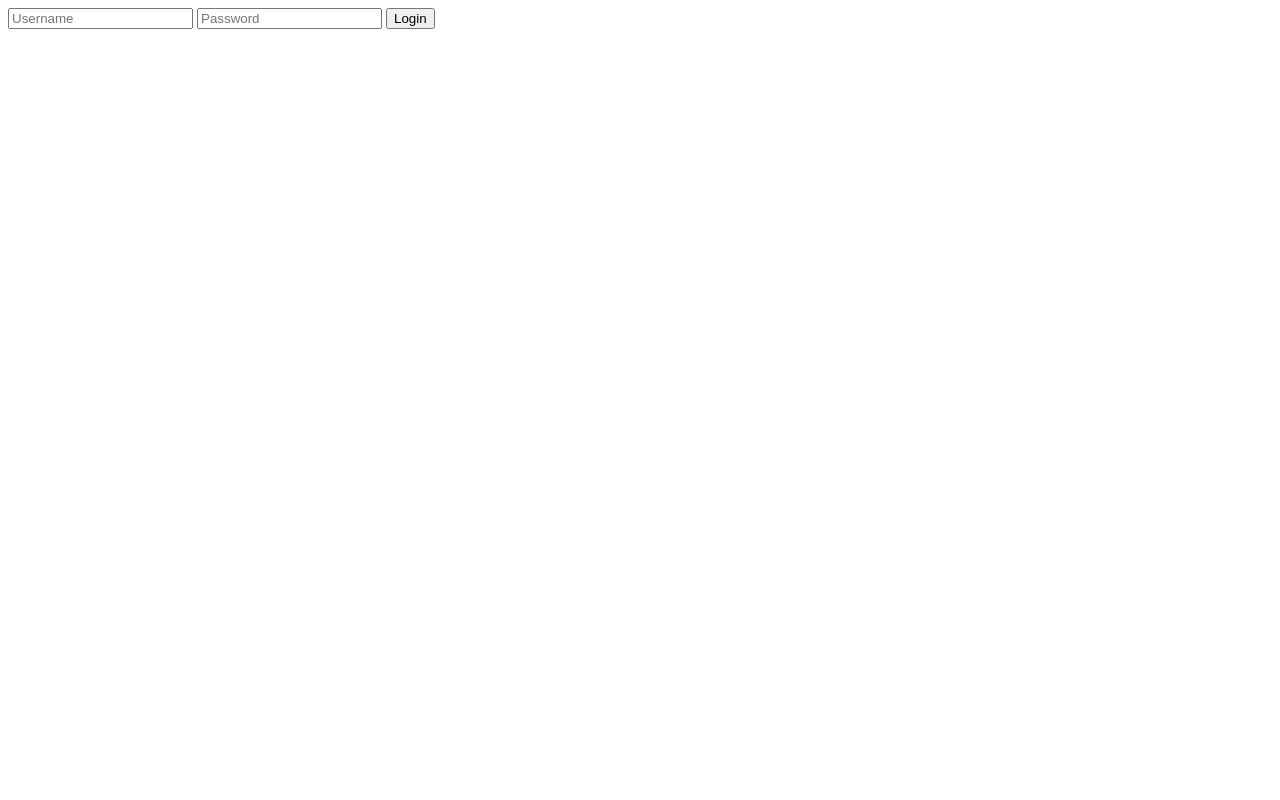
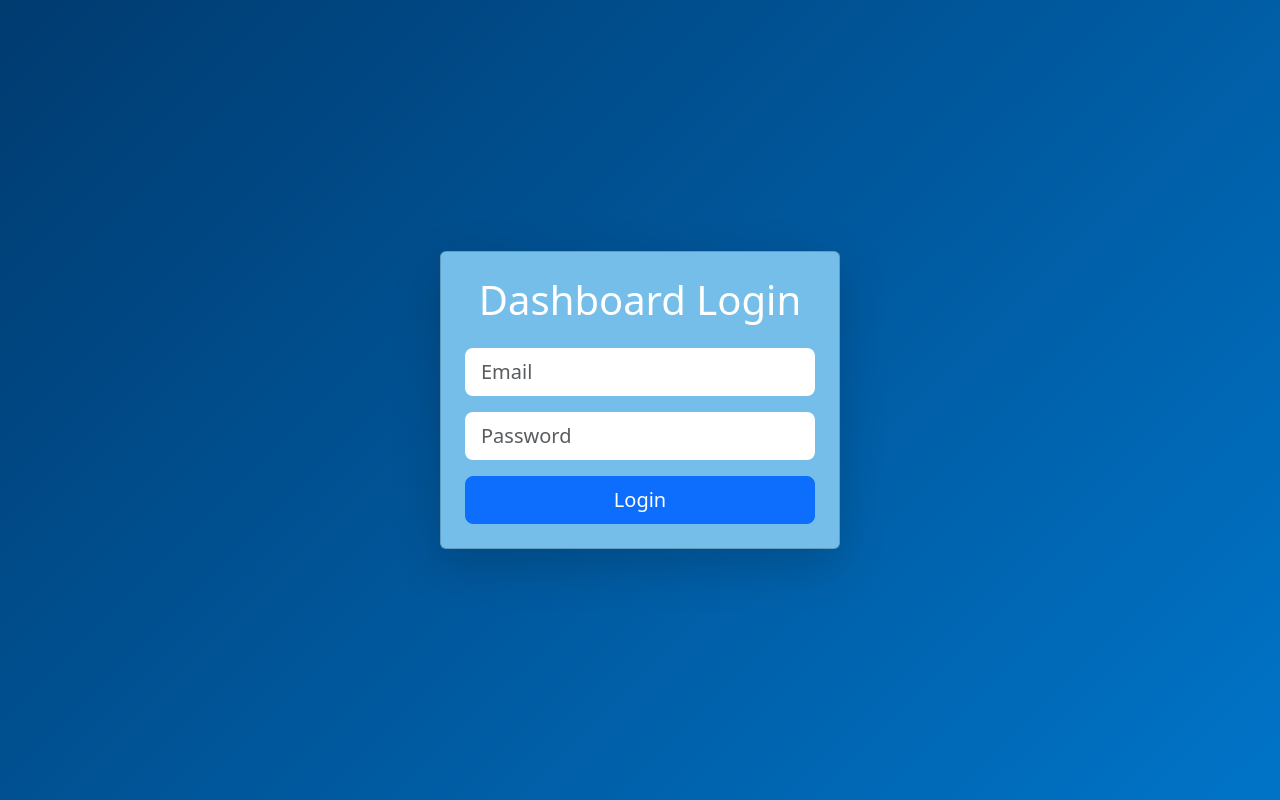
Before and after one commit to usd-cs/COMP-49X-24-25-Alumni-Association, a Django app: page /login in a window 1280 px wide. Before the commit the page is almost empty. Run offline with Django 5.2, Linux system fonts and the light colour scheme.

Commit message:
Created login.html frontend

```diff
--- a/AlumniProject/AlumniProject/templates/login.html
+++ b/AlumniProject/AlumniProject/templates/login.html
@@ -1,6 +1,54 @@
-<form method="POST">
-    {% csrf_token %}
-    <input type="text" name="username" placeholder="Username" required>
-    <input type="password" name="password" placeholder="Password" required>
-    <button type="submit">Login</button>
-</form>
+<!DOCTYPE html>
+<html lang="en">
+<head>
+    <meta charset="UTF-8">
+    <meta name="viewport" content="width=device-width, initial-scale=1.0">
+    <title>Login</title>
+    <link href="https://cdn.jsdelivr.net/npm/bootstrap@5.3.0/dist/css/bootstrap.min.css" rel="stylesheet">
+    <style>
+        :root {
+            --founders-blue: #003b70;
+            --immaculata-blue: #0074c8;
+            --torero-blue: #75bee9;
+            --alcala-white: #ffffff;
+        }
+
+        body {
+            background: linear-gradient(135deg, #003b70, #0074c8);
+            height: 100vh;
+        }
+
+        .btn-primary:hover {
+            background-color: var(--founders-blue);
+        }
+    </style>
+</head>
+<body>
+
+    <div class="container d-flex justify-content-center align-items-center vh-100">
+        <div class="card p-4 shadow-lg" style="max-width: 400px; width: 100%; background-color: #75bee9;">
+            <h1 class="text-center mb-4 text-white">Dashboard Login</h1>
+
+            <!-- Error Message Section -->
+            {% if error %}
+                <div class="alert alert-danger mb-3" role="alert">
+                    {{ error }}
+                </div>
+            {% endif %}
+
+            <form method="POST">
+                {% csrf_token %}
+                <div class="mb-3">
+                    <input type="text" class="form-control form-control-lg border-0 rounded-3" name="email" placeholder="Email" required>
+                </div>
+                <div class="mb-3">
+                    <input type="password" class="form-control form-control-lg border-0 rounded-3" name="password" placeholder="Password" required>
+                </div>
+                <button type="submit" class="btn btn-primary btn-lg w-100 rounded-3">Login</button>
+            </form>
+        </div>
+    </div>
+
+    <script src="https://cdn.jsdelivr.net/npm/bootstrap@5.3.0/dist/js/bootstrap.bundle.min.js"></script>
+</body>
+</html>
```
